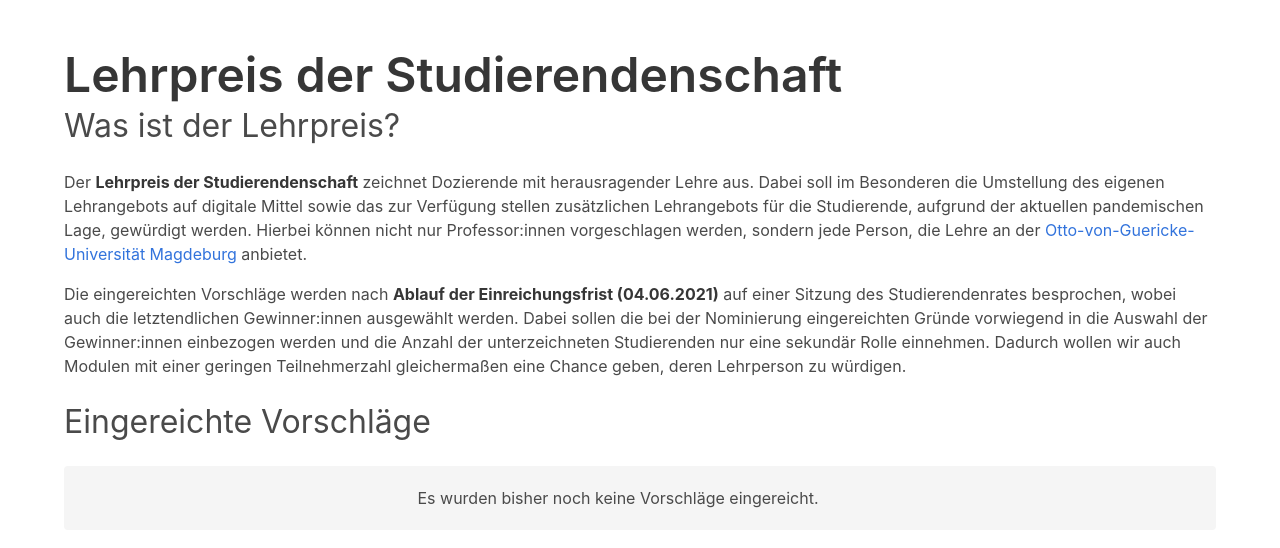
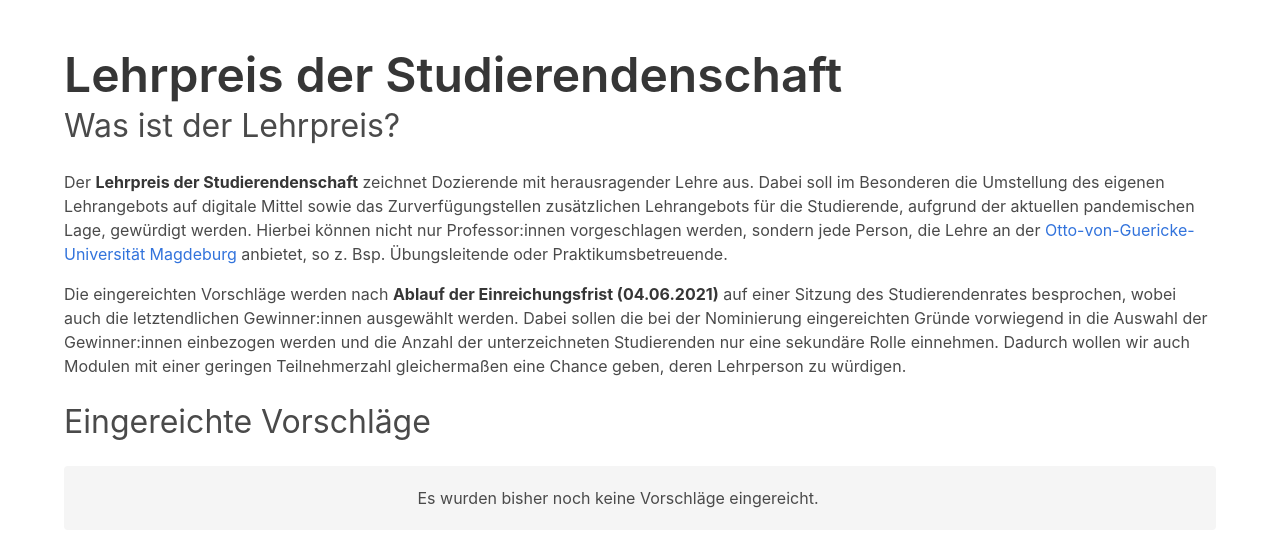
Before and after one commit to aiventimptner/lehrpreis.stura-md.de, a Django app: page / in a window 1280 px wide. Shown: the top 548 px of the page. Run offline with Django 3.2, Linux system fonts and the light colour scheme; data that the repository does not hold is empty; some libraries are stand-ins or nearby versions.

Commit message:
Update lecturer_list.html

```diff
--- a/award/templates/award/lecturer_list.html
+++ b/award/templates/award/lecturer_list.html
@@ -7,17 +7,18 @@
     <div class="content">
         <p>
             Der <strong>Lehrpreis der Studierendenschaft</strong> zeichnet Dozierende mit herausragender Lehre aus.
-            Dabei soll im Besonderen die Umstellung des eigenen Lehrangebots auf digitale Mittel sowie das zur
-            Verfügung stellen zusätzlichen Lehrangebots für die Studierende, aufgrund der aktuellen pandemischen Lage,
-            gewürdigt werden. Hierbei können nicht nur Professor:innen vorgeschlagen werden, sondern jede Person, die
-            Lehre an der <a href="https://www.ovgu.de">Otto-von-Guericke-Universität Magdeburg</a> anbietet.
+            Dabei soll im Besonderen die Umstellung des eigenen Lehrangebots auf digitale Mittel sowie das
+            Zurverfügungstellen zusätzlichen Lehrangebots für die Studierende, aufgrund der aktuellen pandemischen
+            Lage, gewürdigt werden. Hierbei können nicht nur Professor:innen vorgeschlagen werden, sondern jede Person,
+            die Lehre an der <a href="https://www.ovgu.de">Otto-von-Guericke-Universität Magdeburg</a> anbietet, so
+            z. Bsp. Übungsleitende oder Praktikumsbetreuende.
         </p>
 
         <p>
             Die eingereichten Vorschläge werden nach <strong>Ablauf der Einreichungsfrist (04.06.2021)</strong> auf
             einer Sitzung des Studierendenrates besprochen, wobei auch die letztendlichen Gewinner:innen ausgewählt
             werden. Dabei sollen die bei der Nominierung eingereichten Gründe vorwiegend in die Auswahl der
-            Gewinner:innen einbezogen werden und die Anzahl der unterzeichneten Studierenden nur eine sekundär Rolle
+            Gewinner:innen einbezogen werden und die Anzahl der unterzeichneten Studierenden nur eine sekundäre Rolle
             einnehmen. Dadurch wollen wir auch Modulen mit einer geringen Teilnehmerzahl gleichermaßen eine Chance
             geben, deren Lehrperson zu würdigen.
         </p>
```
